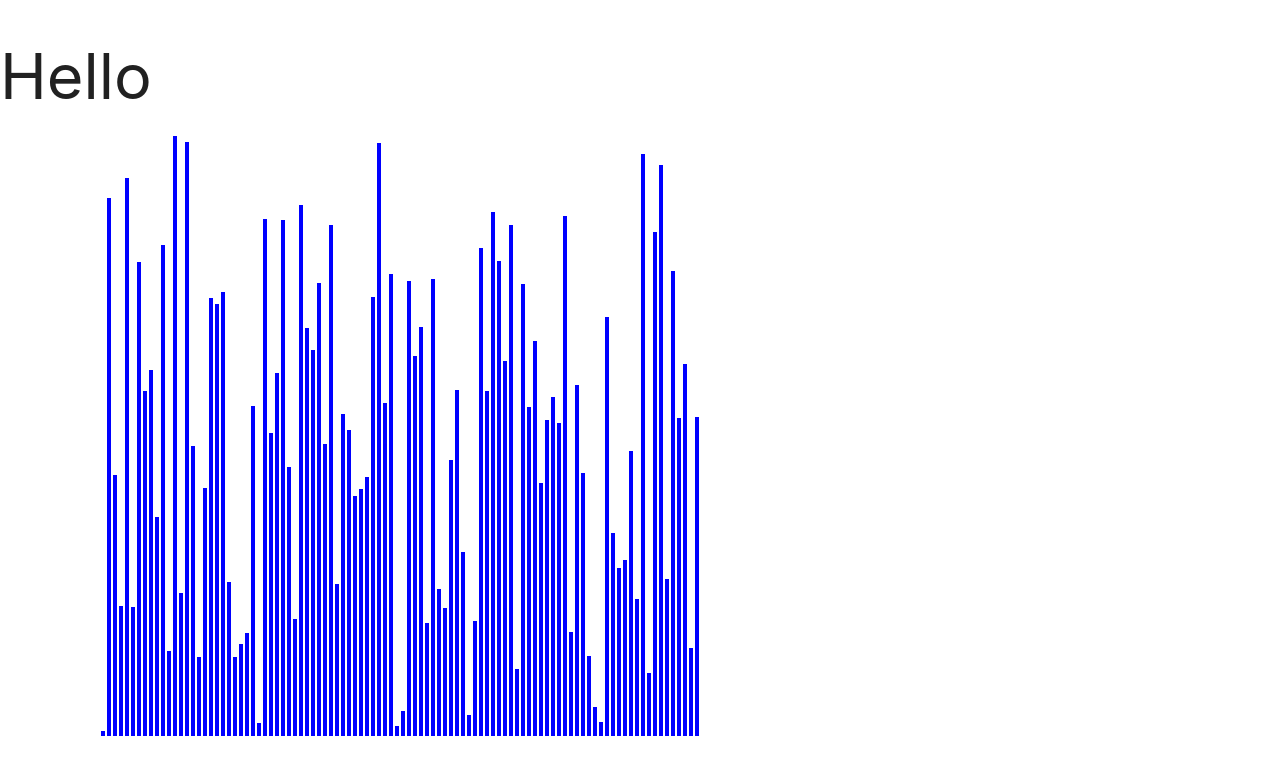
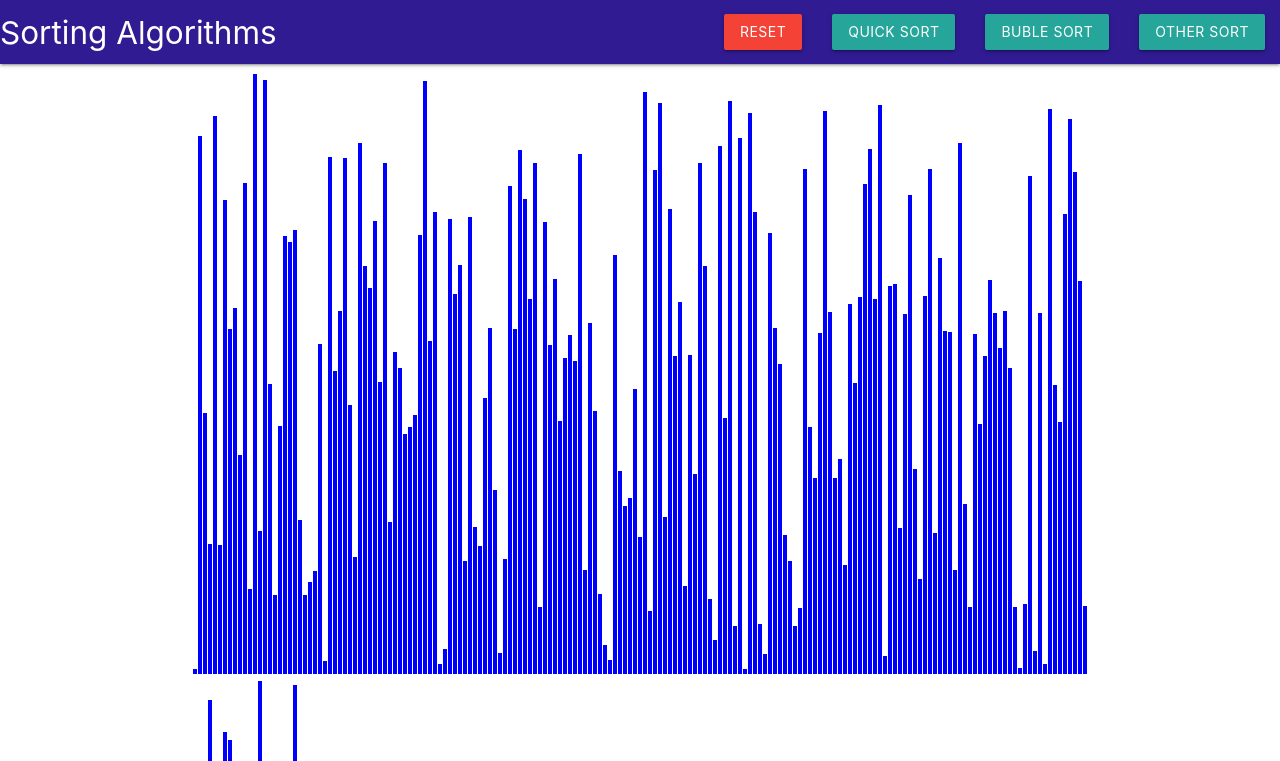
Before and after one commit to guidoasbun/sorting-visualizer, a plain HTML site: page index.html in a window 1280 px wide. Shown: the top 761 px of the page. Drawn offline with nearby package versions, Linux system fonts and the light colour scheme.

Commit message:
removed comma

```diff
--- a/assets/script/script.js
+++ b/assets/script/script.js
@@ -1,25 +1,22 @@
-
+let array = []
 
 //initialize Array
 
-let array = []
 
 setArray = () => {
-  for (let i = 0; i < 100; i++) {
+  for (let i = 0; i < 200; i++) {
     array.push(randomIntArray(5, 600));
   }
   return array
 }
-
 randomIntArray = (min, max) => {
   return Math.floor(Math.random() * (max - min + 1) + min);
 }
-
 array = setArray()
-
 renderArray = (array) => {
   document.getElementById('display-array').innerHTML = array.map((val, index)=> (
   `<div class="array-bar" key="index" style="height: ${val}px"></div>`
 )).join('')
 }
- renderArray(array)
+
+renderArray(array)
--- a/assets/style/style.css
+++ b/assets/style/style.css
@@ -1,11 +1,6 @@
-.array-container {
-  position: absolute;
-  left: 100px;
-}
-
 .array-bar {
   width: 4px;
   background-color: blue;
   display: inline-block;
-  margin: 0 1px;
+  margin: 0 0.5px;
 }
--- a/index.html
+++ b/index.html
@@ -8,10 +8,20 @@
   <title>Sorting Project</title>
 </head>
 <body>
-  <h1 class="hello">Hello</h1>
-  <div class="array-container" id="display-array">
+    <nav class="deep-purple darken-4 ">
+      <div class="nav-wrapper">
+        <h5 class="brand-logo">Sorting Algorithms</h5>
+        <ul class="right hide-on-med-and-down">
+          <li><a class="waves-effect waves-light btn red" id="reset">Reset</a></li>
+          <li><a class="waves-effect waves-light btn">Quick Sort</a></li>
+          <li><a class="waves-effect waves-light btn">Buble Sort</a></li>
+          <li><a class="waves-effect waves-light btn">Other Sort</a></li>
+        </ul>
+      </div>
+    </nav>
 
-  </div>
+  <div class="container" style="margin-top: 10px;" id="display-array"></div>
+
   <script src="./assets/script/script.js"></script>
   <script src="https://cdnjs.cloudflare.com/ajax/libs/materialize/1.0.0/js/materialize.min.js"></script>
 </body>
```
